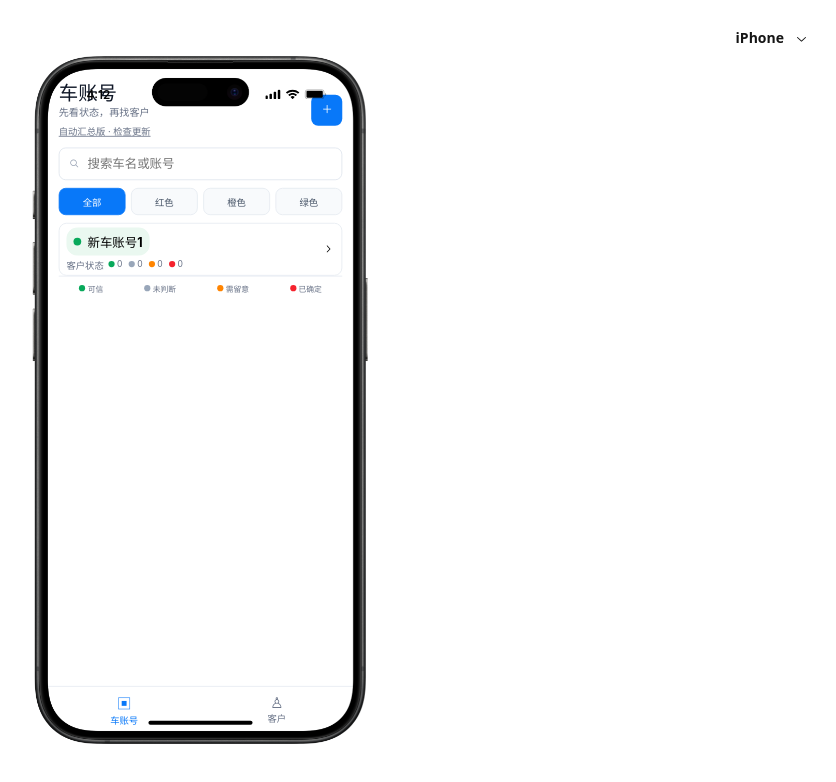
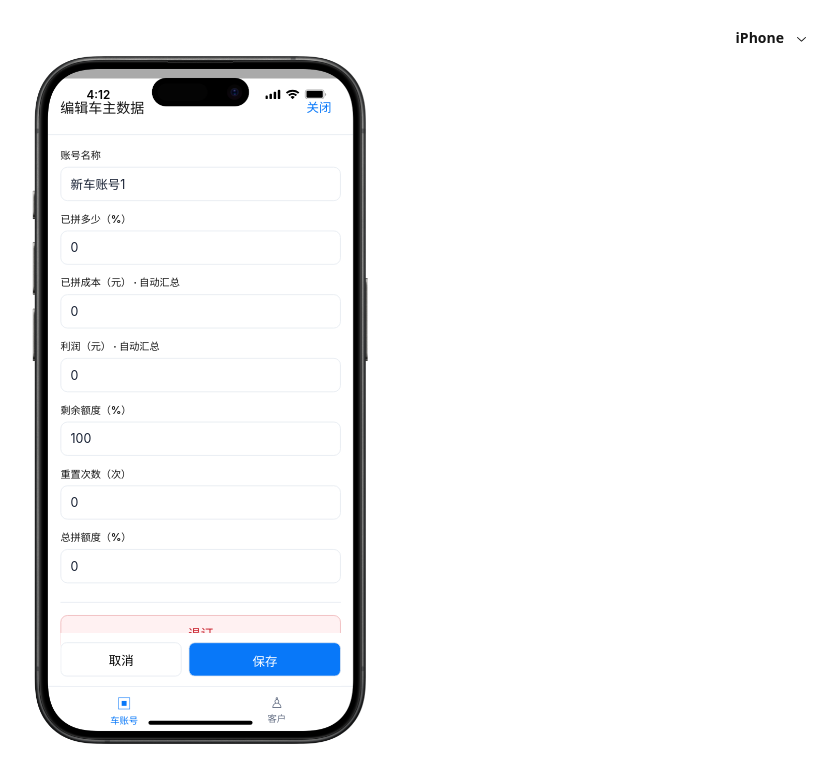
Before and after one commit to zjade00/zjade00.github.io, a React (Vite) app: page / in a window 1280 px wide. Both pictures are taken after a click on the button "新增车账号". Shown: the top 782 px of the page, without its empty margins (440-1276 px from the left). Built offline with nearby package versions, Linux system fonts and the light colour scheme.

Commit message:
Restore car account name editing and open editor on creation

```diff
--- a/index.html
+++ b/index.html
@@ -2,7 +2,7 @@
 <html lang="zh-CN">
   <head>
     <meta charset="UTF-8" />
-    <meta name="app-version" content="20260913-name-r1" />
+    <meta name="app-version" content="20260913-rename-r1" />
     <meta name="viewport" content="width=device-width, initial-scale=1.0" />
     <meta name="theme-color" content="#2458d3" />
     <meta name="apple-mobile-web-app-capable" content="yes" />
--- a/public/sw.js
+++ b/public/sw.js
@@ -1,4 +1,4 @@
-const CACHE = "customer-manager-v10-name-r1";
+const CACHE = "customer-manager-v11-rename-r1";
 const APP_SHELL = ["/", "/manifest.webmanifest", "/icon-192.png", "/icon-512.png"];
 
 self.addEventListener("install", (event) => {
--- a/public/update.html
+++ b/public/update.html
@@ -14,12 +14,12 @@ document.getElementById('update').addEventListener('click', async () => {
   const status = document.getElementById('status');
   button.disabled = true;
   status.textContent = '正在检查新版…';
-  const destination = '/?v=20260913-name-r1&t=' + Date.now();
+  const destination = '/?v=20260913-rename-r1&t=' + Date.now();
   try {
     const response = await fetch(destination, { cache: 'no-store' });
     if (!response.ok) throw new Error('network');
     const html = await response.text();
-    if (!html.includes('name-r1')) throw new Error('pending');
+    if (!html.includes('rename-r1')) throw new Error('pending');
     if ('serviceWorker' in navigator) {
       const registrations = await navigator.serviceWorker.getRegistrations();
       await Promise.all(registrations.filter(r => r.scope === location.origin + '/').map(r => r.unregister()));
--- a/src/Prototype.tsx
+++ b/src/Prototype.tsx
@@ -127,6 +127,7 @@ export default function Prototype() {
   );
   const selected = cars.find((c) => c.id === selectedId);
   const ownerValues = useMemo(() => selected ? {
+    name: selected.name,
     spent: selected.spent ?? selected.quota,
     ...accountTotals(customers, selected.id),
     remaining: selected.remaining ?? 100,
@@ -134,7 +135,10 @@ export default function Prototype() {
     totalQuota: selected.totalQuota ?? 0,
   } : undefined, [selected, customers]);
   const addCar = () => {
-    setCars((items) => [...items, { id: Date.now(), name: `新车账号${items.length + 1}`, state: "green", quota: 0, customers: [], spent: 0, cost: 0, profit: 0, remaining: 100, resets: 0, updatedAt: new Date().toISOString() }]);
+    const id = Date.now();
+    setCars((items) => [...items, { id, name: `新车账号${items.length + 1}`, state: "green", quota: 0, customers: [], spent: 0, cost: 0, profit: 0, remaining: 100, resets: 0, updatedAt: new Date().toISOString() }]);
+    setSelectedId(id);
+    setCarForm(true);
   };
   const addCustomer = () => cars.length && setCustomerForm({ open: true });
   const editCustomer = (c: Customer) => setCustomerForm({ open: true, customer: c });
@@ -254,7 +258,7 @@ export default function Prototype() {
                 <div>
                   <h1>车账号</h1>
                   <p>先看状态，再找客户</p>
-                  <a className="version-link" href="/update.html?v=totals-r1">自动汇总版 · 检查更新</a>
+                  <a className="version-link" href="/update.html?v=rename-r1">账号改名版 · 检查更新</a>
                 </div>
                 <button className="primary square" onClick={addCar} aria-label="新增车账号">
                   <PlusIcon />
@@ -532,7 +536,9 @@ function Counts({ v }: { v: number[] }) {
 function CarEditSheet({ open, close, values, save, remove }: any) {
   const [form, setForm] = useState(values);
   useEffect(() => { if (open) setForm(values); }, [values, open]);
-  return <BottomSheet open={open} onOpenChange={(v) => !v && close()} title="编辑车主数据"><div className="sheet car-edit-form">{carFields.map(([key,label,unit]) => <label className="field" key={key}><span>{label}（{unit}）{(key === "cost" || key === "profit") && " · 自动汇总"}</span><input type="number" readOnly={key === "cost" || key === "profit"} step={key === "resets" ? "1" : "any"} value={form[key]} onChange={(e) => setForm({ ...form, [key]: Number(e.target.value) })} /></label>)}<div className="delete-record"><button type="button" className="danger-button" onClick={remove}>退订</button><p>点击后立即删除该车账号信息。</p></div><div className="actions"><button onClick={close}>取消</button><button className="primary" onClick={() => { const { cost, profit, ...manualValues } = form; save(manualValues); close(); }}>保存</button></div></div></BottomSheet>;
+  return <BottomSheet open={open} onOpenChange={(v) => !v && close()} title="编辑车主数据"><div className="sheet car-edit-form">
+    <label className="field"><span>账号名称</span><input type="text" value={form.name || ""} placeholder="填写车账号名称" onChange={(e) => setForm({ ...form, name: e.target.value })} /></label>
+    {carFields.map(([key,label,unit]) => <label className="field" key={key}><span>{label}（{unit}）{(key === "cost" || key === "profit") && " · 自动汇总"}</span><input type="number" readOnly={key === "cost" || key === "profit"} step={key === "resets" ? "1" : "any"} value={form[key]} onChange={(e) => setForm({ ...form, [key]: Number(e.target.value) })} /></label>)}<div className="delete-record"><button type="button" className="danger-button" onClick={remove}>退订</button><p>点击后立即删除该车账号信息。</p></div><div className="actions"><button onClick={close}>取消</button><button className="primary" disabled={!form.name?.trim()} onClick={() => { const { cost, profit, ...manualValues } = form; if (!form.name?.trim()) return; save({ ...manualValues, name: form.name.trim() }); close(); }}>保存</button></div></div></BottomSheet>;
 }
 
 function PrioritySheet({ open, close, setSort }: { open: boolean; close: () => void; setSort: (s: "risk" | "profit") => void }) {
```
